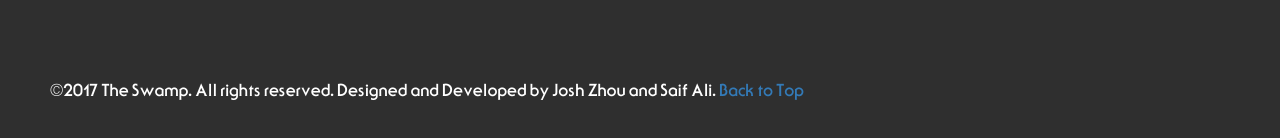
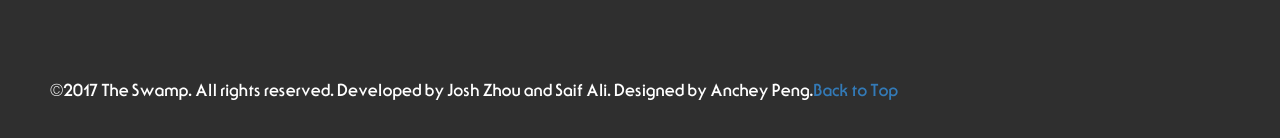
Before and after one commit to starwarsforcesimulator/app, a plain HTML site: page index.html in a window 1280 px wide. Shown: the part 3184-3322 px from the top of the page. Drawn offline with nearby package versions, Linux system fonts and the light colour scheme.

Commit message:
Update index.html

```diff
--- a/index.html
+++ b/index.html
@@ -418,7 +418,7 @@ Contact us on the following platforms!
 </div>
 <footer class="container-fluid" id="foot">
 
-<p><font size="3">©2017 The Swamp. All rights reserved. Designed and Developed by Josh Zhou and Saif Ali. <a href="#home">Back to Top</a></font></p>
+<p><font size="3">©2017 The Swamp. All rights reserved. Developed by Josh Zhou and Saif Ali. Designed by Anchey Peng.<a href="#home">Back to Top</a></font></p>
 
 
 </footer>
```
